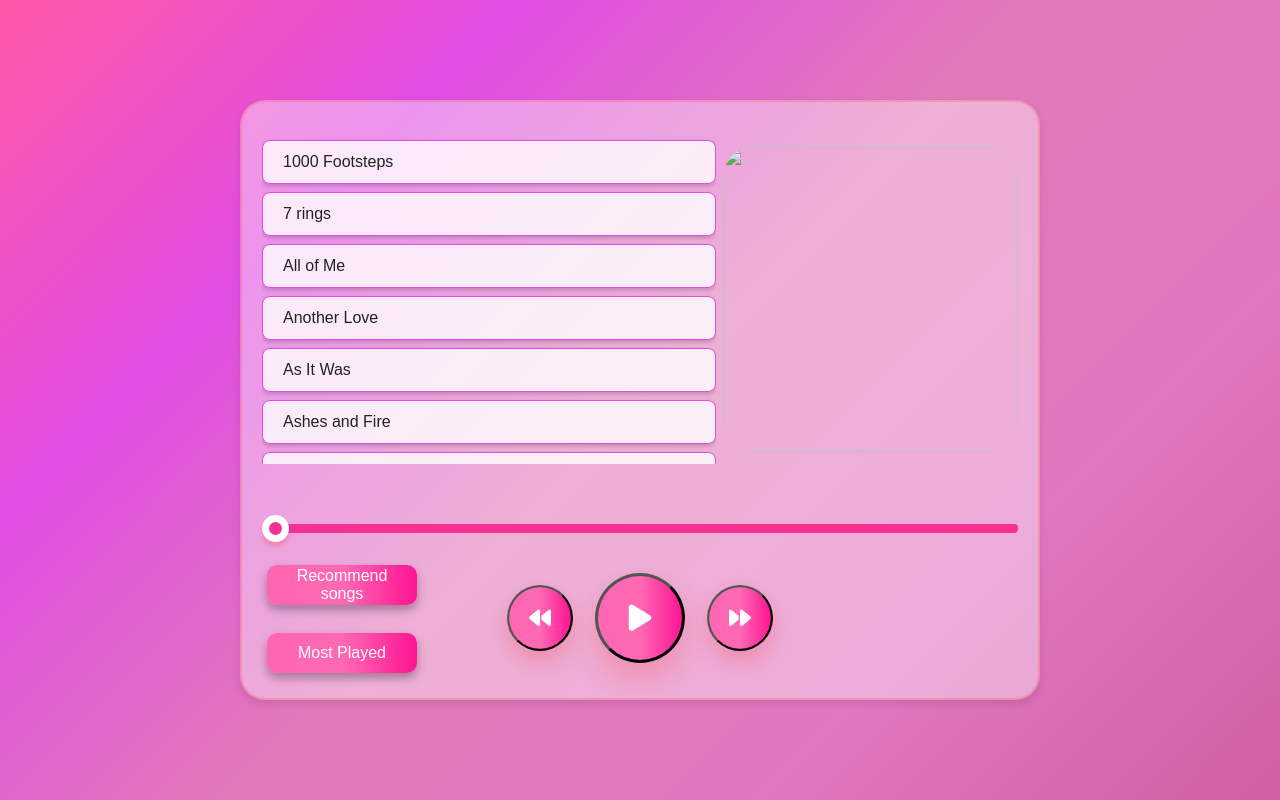
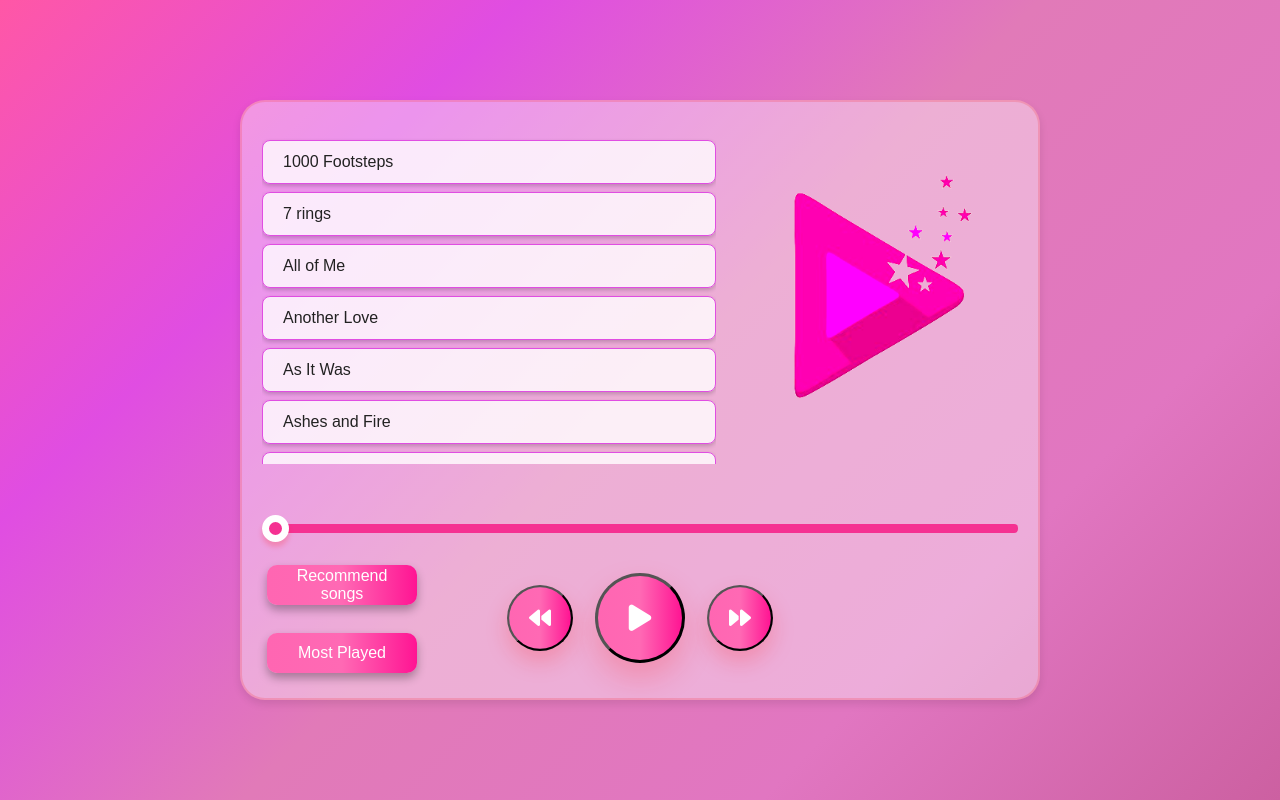
Before and after one commit to Amirjjf/Music-Player, a plain HTML site: page index.html in a window 1280 px wide. Drawn offline with Linux system fonts and the light colour scheme.

Commit message:
Update index.html

```diff
--- a/index.html
+++ b/index.html
@@ -7,12 +7,12 @@
 </head>
 <body>
     <div id="outer-wrapper">
-        <div id="leftPanel" class="side-panel">
-            <div id="recommendations"></div>
-        </div>
         <div id="wrapper">
+            <div id="leftPanel" class="side-panel">
+                <div id="recommendations"></div>
+            </div>
             <div id="songList"></div>
-            <img src="" alt="">
+            <img src="Covers/bg.png" alt="Music Player Pic">
             <audio id="audioPlayer"></audio>
             <input type="range" value="0" id="progress">
             <div class="controls">
```
